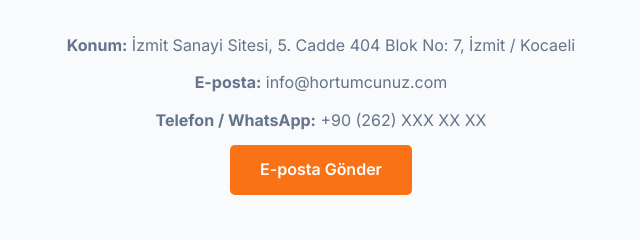
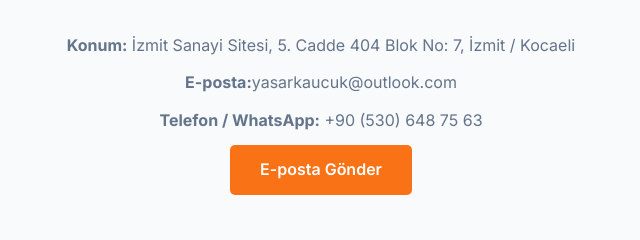
Before and after one commit to enver1241/hortumcunuz, a plain HTML site: page index.html in a window 1280 px wide. Shown: the part 1852-2092 px from the top of the page, 319-959 px from the left. Drawn offline with Linux system fonts and the light colour scheme.

Commit message:
index.html

```diff
--- a/index.html
+++ b/index.html
@@ -284,9 +284,9 @@
                     <p>İzmit sanayi sitesi şubemizden tüm radyatör hortumu, turba hortumu ve kauçuk tedarik talepleriniz için hemen bize ulaşın.</p>
                 </div>
                 <p><strong>Konum:</strong> İzmit Sanayi Sitesi, 5. Cadde 404 Blok No: 7, İzmit / Kocaeli</p>
-                <p><strong>E-posta:</strong> info@hortumcunuz.com</p>
-                <p><strong>Telefon / WhatsApp:</strong> +90 (262) XXX XX XX</p>
-                <a href="mailto:info@hortumcunuz.com" class="btn" aria-label="E-posta Gönder">E-posta Gönder</a>
+                <p><strong>E-posta:</strong>yasarkaucuk@outlook.com</p>
+                <p><strong>Telefon / WhatsApp:</strong> +90 (530) 648 75 63</p>
+                <a href="mailto:yasarkaucuk@outlook.com" class="btn" aria-label="E-posta Gönder">E-posta Gönder</a>
             </div>
         </section>
     </main>
```
